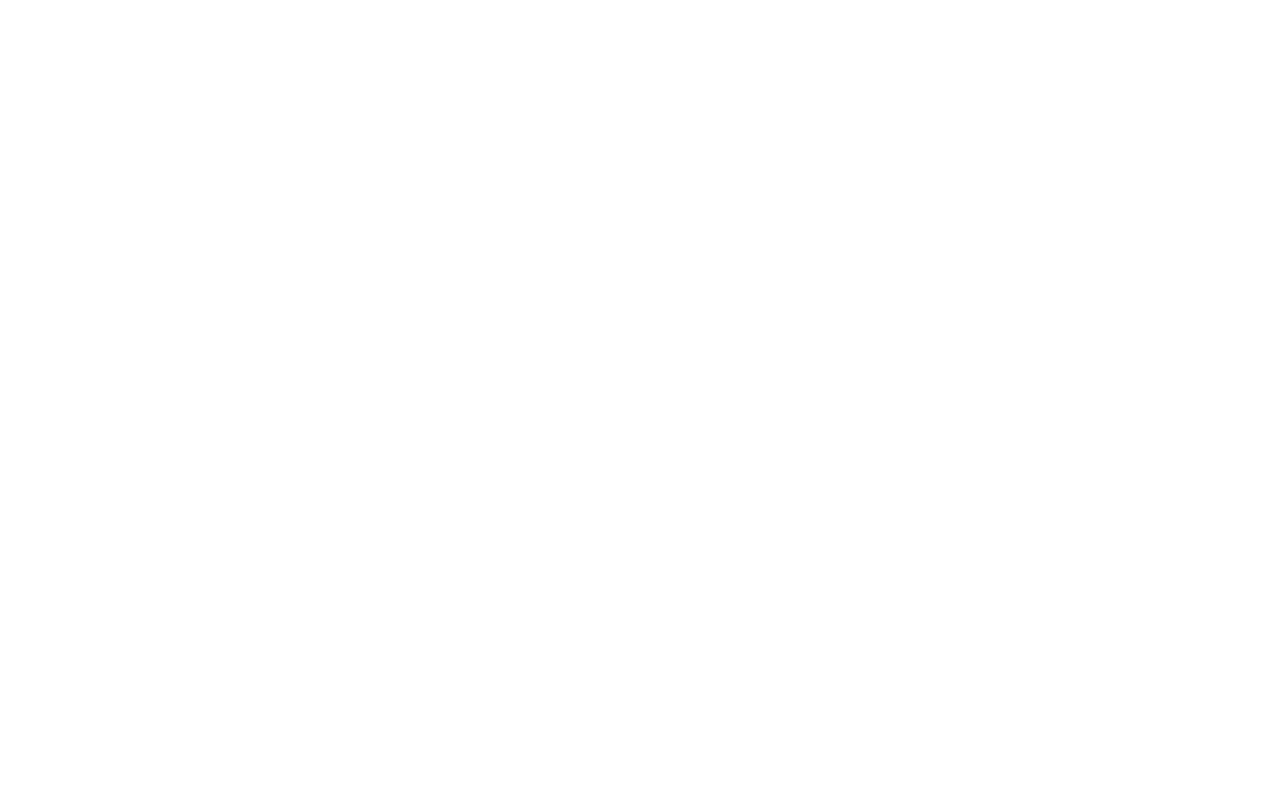
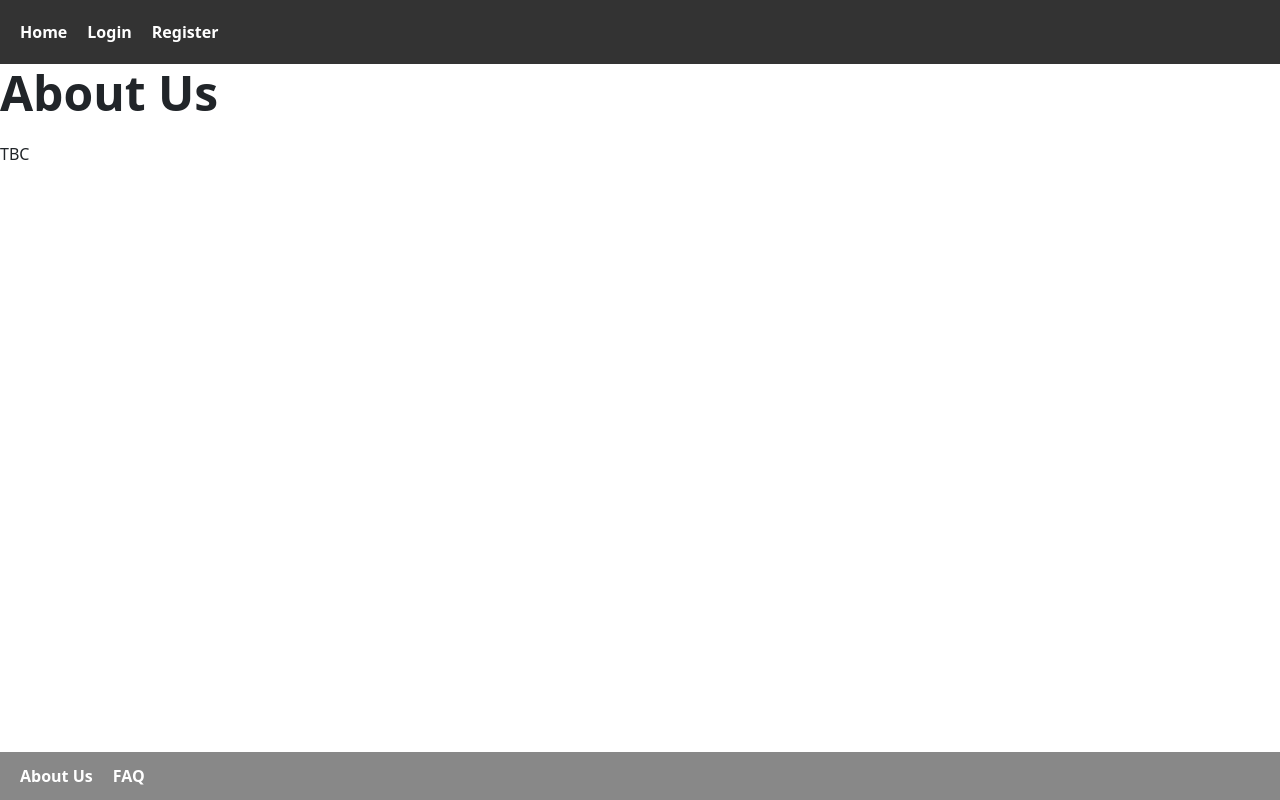
Before and after one commit to lokwanwai/CSCI3100-Project-GroupF5, a React (Create React App) app in the folder frontend/: page /faq in a window 1280 px wide. Before the commit this address had no page. Built offline with nearby package versions, Linux system fonts and the light colour scheme; no server answers.

Commit message:
Add footer

```diff
--- a/frontend/src/App.js
+++ b/frontend/src/App.js
@@ -8,6 +8,8 @@ import Search from './pages/Search'
 import OrderHistory from './pages/OrderHistory';
 import CheckOut from './pages/CheckOut';
 import Admin from './pages/Admin';
+import FAQ from './pages/FAQ';
+import AboutUs from './pages/AboutUs';
 
 const App = () => {
   return (
@@ -20,6 +22,8 @@ const App = () => {
           <Route path="/cart" element={< ShoppingCart />} />
           <Route path="/search" element={< Search />} />
           <Route path="/order" element={< OrderHistory />} />
+          <Route path="/faq" element={< FAQ />} />
+          <Route path="/aboutus" element={< AboutUs />} />
 
           <Route path="/checkout" element={<CheckOut />} />
           <Route path="/admin" element={<Admin />} />
--- a/frontend/src/components/Footer/index.js
+++ b/frontend/src/components/Footer/index.js
@@ -1,10 +1,20 @@
-import React from 'react';
+import React, { useState, useEffect } from 'react';
+import { Link, useNavigate } from 'react-router-dom';
 import './style.css';
 
 const Footer = () => {
+    const [isLoggedIn, setIsLoggedIn] = useState(false);
+    const [userRole, setUserRole] = useState(null); // New state variable for storing user role
+    const navigate = useNavigate();
+
     return (
         <footer className="footer">
-            <p>Footer from components/Footer/index.js</p>
+            <nav>
+                <ul>
+                    <li><Link to="/aboutus">About Us</Link></li>
+                    <li><Link to="/faq">FAQ</Link></li>
+                </ul>
+            </nav>
         </footer>
     );
 };
--- a/frontend/src/components/Footer/style.css
+++ b/frontend/src/components/Footer/style.css
@@ -0,0 +1,40 @@
+.footer {
+    position: absolute;
+    bottom: 0;
+    width: 100%;
+    height: 3rem;            /* Footer height */
+    background-color: #888888; /* Set your desired background color */
+    color: #fff; /* Text color */
+    padding: 20px; /* Add some padding for spacing */
+
+    /* Center the navigation horizontally */
+    display: flex;
+    justify-content: space-between;
+    align-items: center;
+  }
+
+/* Style the navigation list */
+.footer ul {
+    list-style: none;
+    margin: 0;
+    padding: 0;
+    display: flex; /* Display the list items horizontally */
+}
+
+/* Style the navigation list items */
+.footer li {
+    margin-right: 20px; /* Add spacing between list items */
+}
+
+/* Style the links */
+.footer a {
+    text-decoration: none;
+    color: #fff;
+    font-weight: bold;
+    transition: color 0.3s; /* Smooth color transition on hover */
+}
+
+/* Change link color on hover */
+.footer a:hover {
+    color: #ffcc00; /* Your desired hover color */
+}
--- /dev/null
+++ b/frontend/src/pages/AboutUs/index.js
@@ -0,0 +1,20 @@
+import React, { useState, useEffect } from 'react';
+import Header from '../../components/Header';
+import Footer from '../../components/Footer';
+// import './style.css';
+
+const AboutUs = () => {
+
+    return (
+        <div className="About Us">
+            <Header />
+            <main>
+                <h1>About Us</h1>
+                <p>This is a shopping mall...</p>
+            </main>
+            <Footer />
+        </div>
+    );
+};
+
+export default AboutUs;
--- /dev/null
+++ b/frontend/src/pages/FAQ/index.js
@@ -0,0 +1,20 @@
+import React, { useState, useEffect } from 'react';
+import Header from '../../components/Header';
+import Footer from '../../components/Footer';
+// import './style.css';
+
+const FAQ = () => {
+
+    return (
+        <div className="FAQ">
+            <Header />
+            <main>
+                <h1>About Us</h1>
+                <p>TBC</p>
+            </main>
+            <Footer />
+        </div>
+    );
+};
+
+export default FAQ;
--- a/frontend/src/pages/Home/index.js
+++ b/frontend/src/pages/Home/index.js
@@ -34,9 +34,11 @@ const Home = () => {
         <div className="home">
             <Header />
             <main>
-                <h1>Home Page from pages/Home</h1>
-                {userEmail && <p>User Email: {userEmail}</p>} {/* Display user email if available */}
-                {/* Additional home page content here */}
+                <div className="content-wrap">
+                    <h1>Home Page from pages/Home</h1>
+                    {userEmail && <p>User Email: {userEmail}</p>} {/* Display user email if available */}
+                    {/* Additional home page content here */}
+                </div>
             </main>
             <Footer />
         </div>
--- a/frontend/src/pages/Home/style.css
+++ b/frontend/src/pages/Home/style.css
@@ -0,0 +1,8 @@
+#home {
+    position: relative;
+    min-height: 100vh;
+  }
+
+#content-wrap {
+    padding-bottom: 3rem;    /* Footer height */
+  }
```
